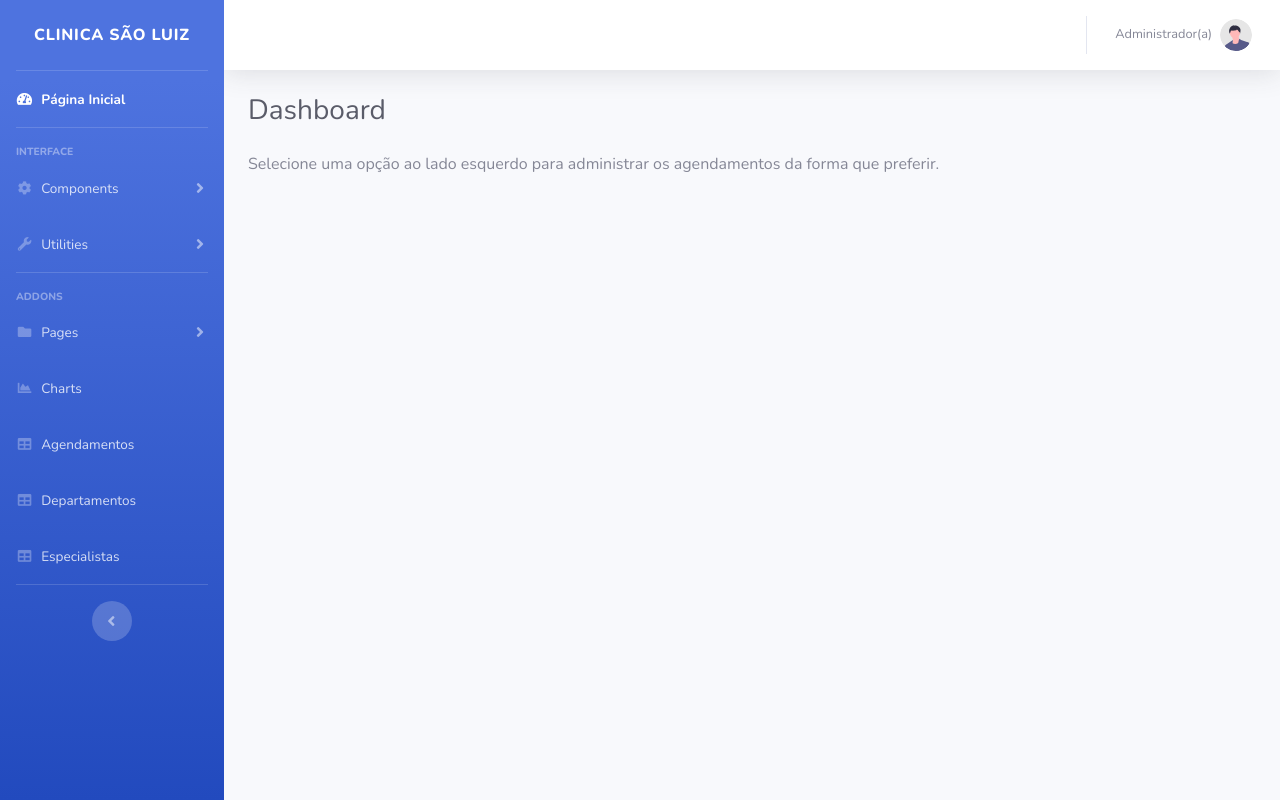
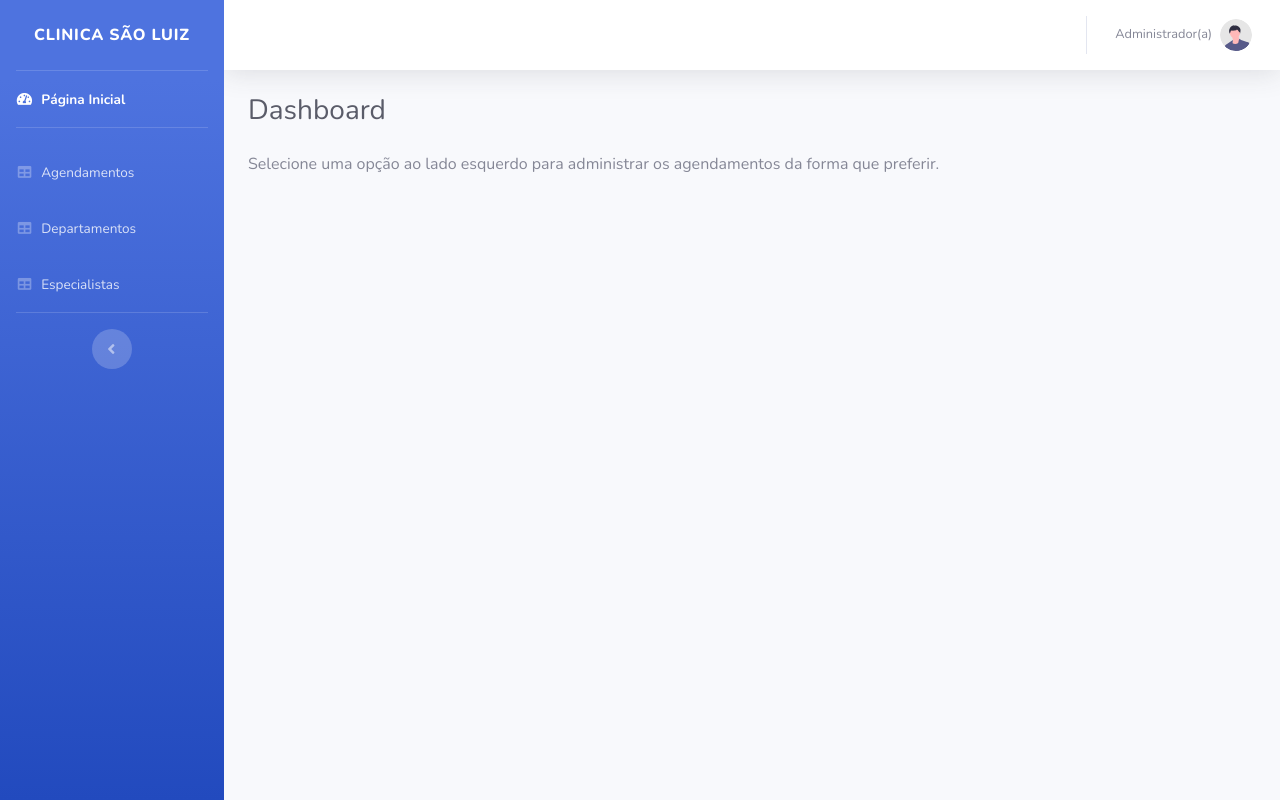
Before and after one commit to joaotelini/clinicaSaoLuiz, a PHP site: page / in a window 1280 px wide. Run offline with PHP 8.4, Linux system fonts and the light colour scheme.

Commit message:
alterações

```diff
--- a/dashboard/index.html
+++ b/dashboard/index.html
@@ -48,82 +48,6 @@
             <!-- Divider -->
             <hr class="sidebar-divider"> <!-- DIVIDIR SIDEBAR -->
 
-            <!-- Heading -->
-            <div class="sidebar-heading">
-                Interface
-            </div>
-
-            <!-- Nav Item - Pages Collapse Menu -->
-            <li class="nav-item">
-                <a class="nav-link collapsed" href="#" data-toggle="collapse" data-target="#collapseTwo"
-                    aria-expanded="true" aria-controls="collapseTwo">
-                    <i class="fas fa-fw fa-cog"></i>
-                    <span>Components</span>
-                </a>
-                <div id="collapseTwo" class="collapse" aria-labelledby="headingTwo" data-parent="#accordionSidebar">
-                    <div class="bg-white py-2 collapse-inner rounded">
-                        <h6 class="collapse-header">Custom Components:</h6>
-                        <a class="collapse-item" href="buttons.html">Buttons</a>
-                        <a class="collapse-item" href="cards.html">Cards</a>
-                    </div>
-                </div>
-            </li>
-
-            <!-- Nav Item - Utilities Collapse Menu -->
-            <li class="nav-item">
-                <a class="nav-link collapsed" href="#" data-toggle="collapse" data-target="#collapseUtilities"
-                    aria-expanded="true" aria-controls="collapseUtilities">
-                    <i class="fas fa-fw fa-wrench"></i>
-                    <span>Utilities</span>
-                </a>
-                <div id="collapseUtilities" class="collapse" aria-labelledby="headingUtilities"
-                    data-parent="#accordionSidebar">
-                    <div class="bg-white py-2 collapse-inner rounded">
-                        <h6 class="collapse-header">Custom Utilities:</h6>
-                        <a class="collapse-item" href="utilities-color.html">Colors</a>
-                        <a class="collapse-item" href="utilities-border.html">Borders</a>
-                        <a class="collapse-item" href="utilities-animation.html">Animations</a>
-                        <a class="collapse-item" href="utilities-other.html">Other</a>
-                    </div>
-                </div>
-            </li>
-
-            <!-- Divider -->
-            <hr class="sidebar-divider">
-
-            <!-- Heading -->
-            <div class="sidebar-heading">
-                Addons
-            </div>
-
-            <!-- Nav Item - Pages Collapse Menu -->
-            <li class="nav-item">
-                <a class="nav-link collapsed" href="#" data-toggle="collapse" data-target="#collapsePages"
-                    aria-expanded="true" aria-controls="collapsePages">
-                    <i class="fas fa-fw fa-folder"></i>
-                    <span>Pages</span>
-                </a>
-                <div id="collapsePages" class="collapse" aria-labelledby="headingPages" data-parent="#accordionSidebar">
-                    <div class="bg-white py-2 collapse-inner rounded">
-                        <h6 class="collapse-header">Login Screens:</h6>
-                        <a class="collapse-item" href="login.html">Login</a>
-                        <a class="collapse-item" href="register.html">Register</a>
-                        <a class="collapse-item" href="forgot-password.html">Forgot Password</a>
-                        <div class="collapse-divider"></div>
-                        <h6 class="collapse-header">Other Pages:</h6>
-                        <a class="collapse-item" href="404.html">404 Page</a>
-                        <a class="collapse-item" href="blank.html">Blank Page</a>
-                    </div>
-                </div>
-            </li>
-
-            <!-- Nav Item - Charts -->
-            <li class="nav-item">
-                <a class="nav-link" href="charts.html">
-                    <i class="fas fa-fw fa-chart-area"></i>
-                    <span>Charts</span></a>
-            </li>
-
             <!-- Nav Item - Tables -->
             <li class="nav-item">
                 <a class="nav-link" href="tables.php">
@@ -153,7 +77,7 @@
 
             <!-- Sidebar Message -->
             <!-- <div class="sidebar-card d-none d-lg-flex">
-                <img class="sidebar-card-illustration mb-2" src="img/undraw_rocket.svg" alt="...">
+                <img class="sidebar-card-illustration mb-2" src="assets/img/undraw_rocket.svg" alt="...">
                 <p class="text-center mb-2"><strong>SB Admin Pro</strong> is packed with premium features, components, and more!</p>
                 <a class="btn btn-success btn-sm" href="https://startbootstrap.com/theme/sb-admin-pro">Upgrade to Pro!</a>
             </div> -->
@@ -186,7 +110,7 @@
                                 data-toggle="dropdown" aria-haspopup="true" aria-expanded="false">
                                 <span class="mr-2 d-none d-lg-inline text-gray-600 small">Administrador(a)</span>
                                 <img class="img-profile rounded-circle"
-                                    src="img/undraw_profile.svg">
+                                    src="assets/img/undraw_profile.svg">
                             </a>
                             <!-- Dropdown - User Information -->
                             <div class="dropdown-menu dropdown-menu-right shadow animated--grow-in"
--- a/dashboard/tables.php
+++ b/dashboard/tables.php
@@ -62,7 +62,7 @@
             <li class="nav-item">
                 <a class="nav-link" href="#">
                     <i class="fas fa-fw fa-table"></i>
-                    <span>Cadastrar Departamentos</span></a>
+                    <span>Departamentos</span></a>
             </li>
 
             <li class="nav-item">
```
